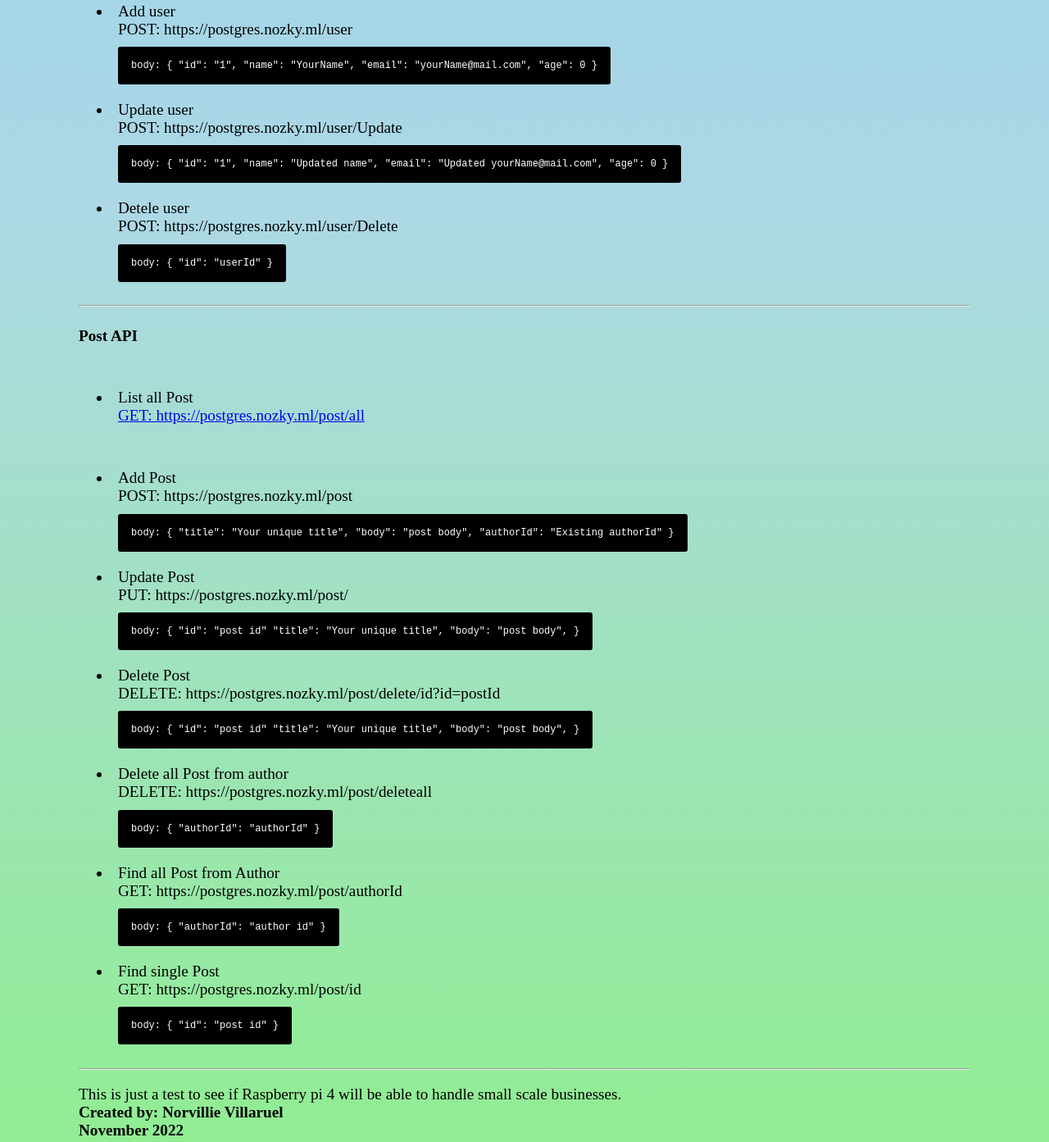
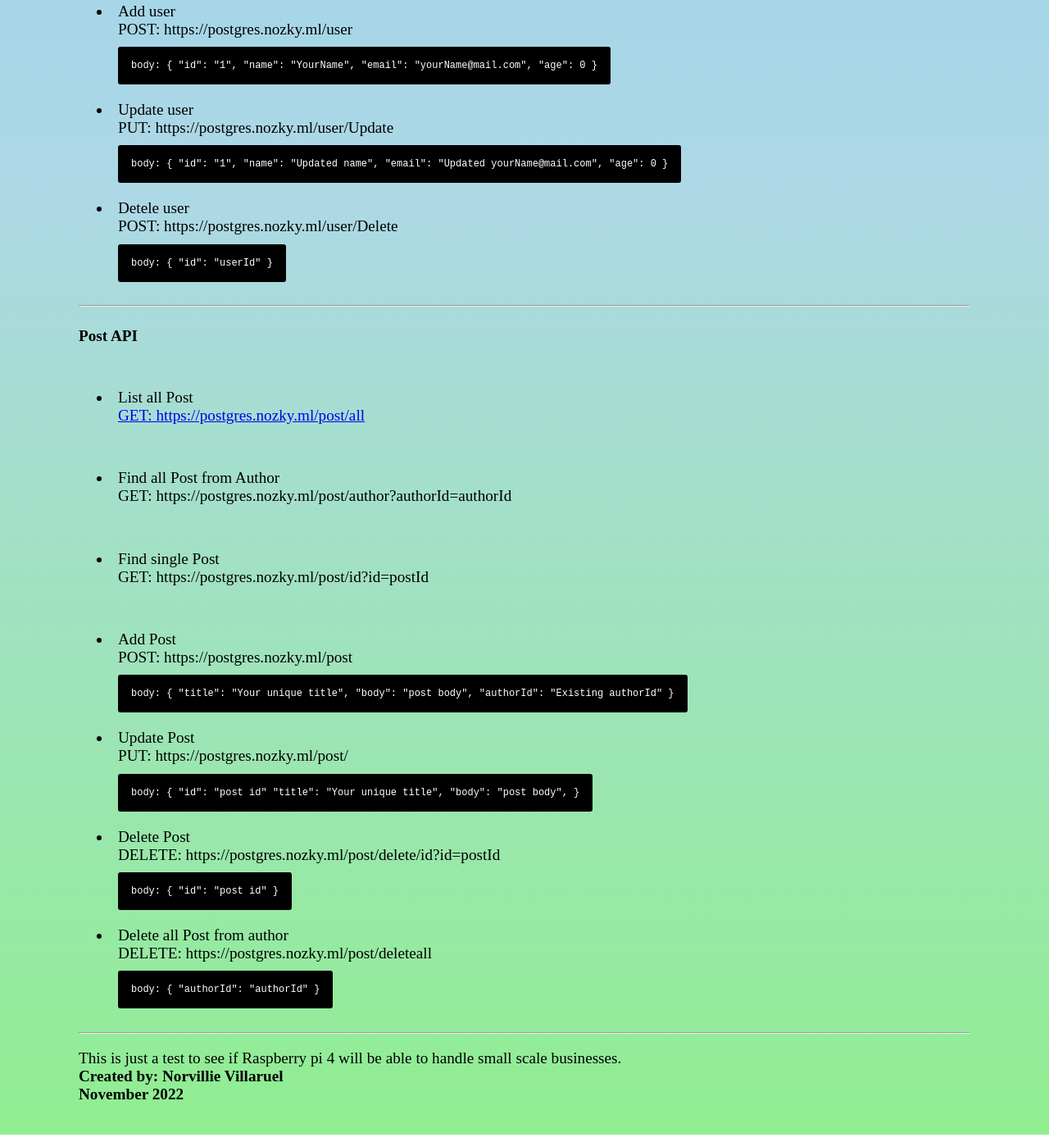
Before and after one commit to nozky/postgres-rapi, a website: page public/index.html in a window 1280 px wide. Shown: the part 929-2322 px from the top of the page at 82% size. Drawn offline with Linux system fonts and the light colour scheme.

Commit message:
update file

```diff
--- a/public/index.html
+++ b/public/index.html
@@ -93,7 +93,7 @@
         </li>
 
         <li>
-          <p>Update user <br><a >POST: https://postgres.nozky.ml/user/Update</a></p>
+          <p>Update user <br><a >PUT: https://postgres.nozky.ml/user/Update</a></p>
           <code>body: {
             "id": "1",
             "name": "Updated name",
@@ -120,6 +120,15 @@
         </li>
 
         <li>
+          <p>Find all Post from Author <br><a >GET: https://postgres.nozky.ml/post/author?authorId=authorId</a></p>
+        </li>
+
+
+        <li>
+          <p>Find single Post <br><a >GET: https://postgres.nozky.ml/post/id?id=postId</a></p>
+        </li>
+
+        <li>
           <p>Add Post <br><a >POST: https://postgres.nozky.ml/post</a></p>
           <code>body: {
             "title": "Your unique title",
@@ -143,8 +152,6 @@
           <p>Delete Post <br><a >DELETE: https://postgres.nozky.ml/post/delete/id?id=postId</a></p>
           <code>body: {
             "id": "post id"
-            "title": "Your unique title",
-            "body": "post body",
           }
           </code>
         </li>
@@ -157,22 +164,7 @@
           </code>
         </li>
 
-        <li>
-          <p>Find all Post from Author <br><a >GET: https://postgres.nozky.ml/post/authorId</a></p>
-          <code>body: {
-            "authorId": "author id"
-          }
-          </code>
-        </li>
 
-
-        <li>
-          <p>Find single Post <br><a >GET: https://postgres.nozky.ml/post/id</a></p>
-          <code>body: {
-            "id": "post id"
-          }
-          </code>
-        </li>
 
       </ul>
     </div>
```
Also changed, not shown: route/post.ts (+6 -5 lines).
